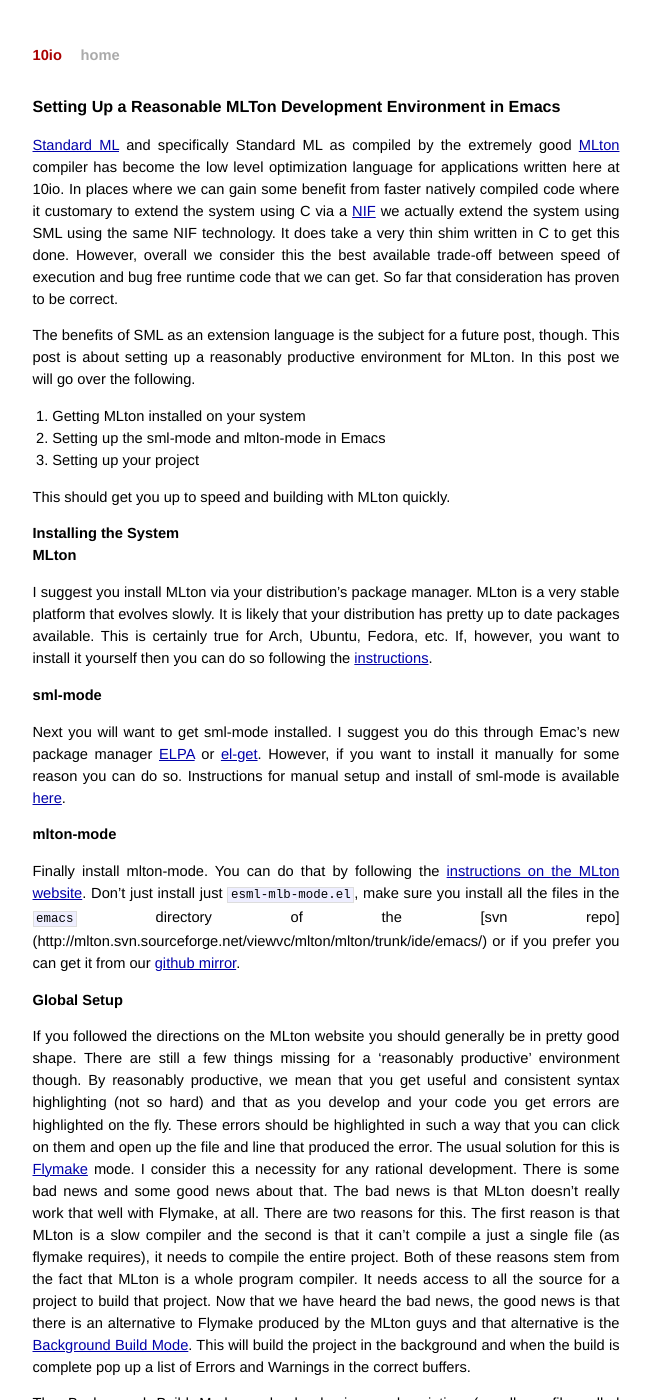
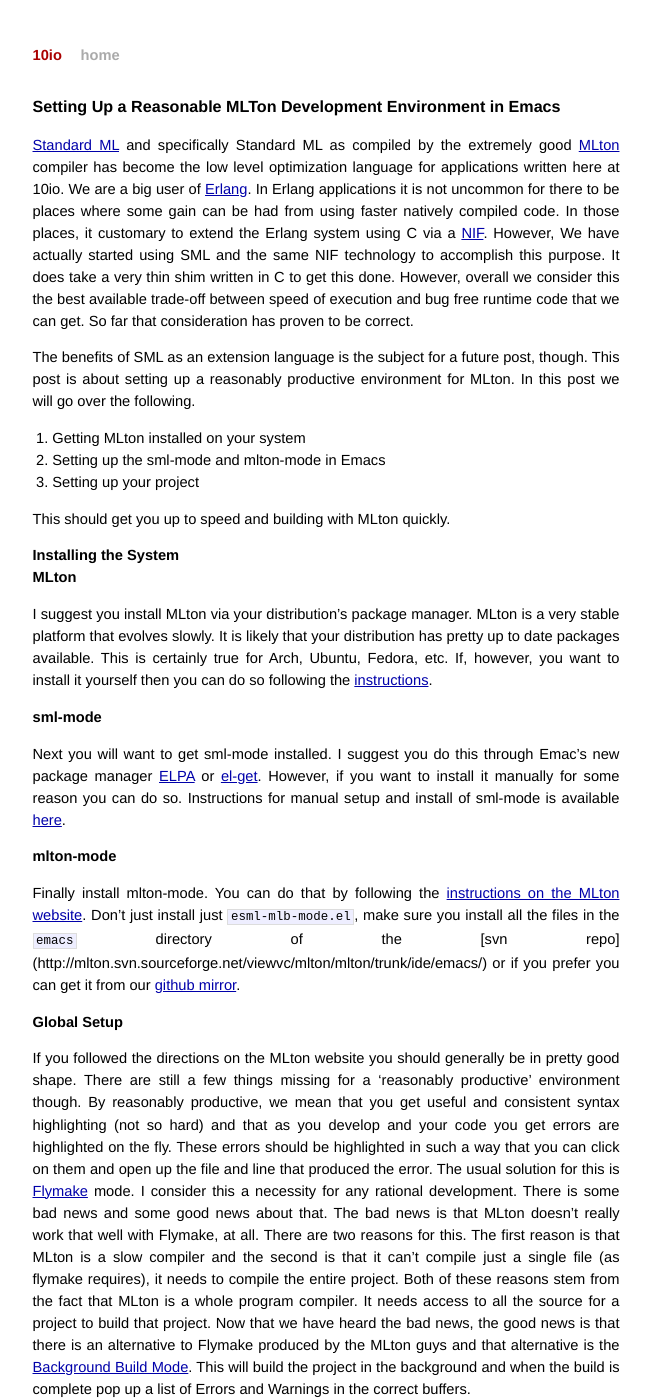
Before and after one commit to afiniate/blog, a Jekyll site: the page built from _posts/2012-04-08-setting-up-a-reasonable-mlton-development-environment-in-emacs.md, in a window 1280 px wide and 1400 px high. Shown: the whole window, without its empty margins (314-965 px from the left). Built offline with Jekyll 4.4.1, drawn with Linux system fonts in a browser that asks for light colours; Markdown is read by kramdown in place of the engine named in the settings; comment, search, counter and statistics services are not loaded.

Commit message:
fix bugs in the 2012/04/08 post

```diff
--- a/_posts/2012-04-08-setting-up-a-reasonable-mlton-development-environment-in-emacs.md
+++ b/_posts/2012-04-08-setting-up-a-reasonable-mlton-development-environment-in-emacs.md
@@ -9,15 +9,17 @@
 [Standard ML](http://en.wikipedia.org/wiki/Standard_ML) and
 specifically Standard ML as compiled by the extremely good
 [MLton](http://mlton.org) compiler has become the low level
-optimization language for applications written here at 10io. In places
-where we can gain some benefit from faster natively compiled code
-where it customary to extend the system using C via a
-[NIF](http://www.erlang.org/doc/man/erl_nif.html) we actually extend
-the system using SML using the same NIF technology. It does take a
-very thin shim written in C to get this done. However, overall we
-consider this the best available trade-off between speed of execution
-and bug free runtime code that we can get. So far that consideration
-has proven to be correct.
+optimization language for applications written here at 10io. We are a
+big user of [Erlang](http://www.erlang.org). In Erlang applications it
+is not uncommon for there to be places where some gain can be had from
+using faster natively compiled code. In those places, it customary to
+extend the Erlang system using C via a
+[NIF](http://www.erlang.org/doc/man/erl_nif.html). However, We have
+actually started using SML and the same NIF technology to accomplish
+this purpose. It does take a very thin shim written in C to get this
+done. However, overall we consider this the best available trade-off
+between speed of execution and bug free runtime code that we can
+get. So far that consideration has proven to be correct.
 
 The benefits of SML as an extension language is the subject for a
 future post, though. This post is about setting up a reasonably
@@ -77,7 +79,7 @@
 some good news about that. The bad news is that MLton doesn't really
 work that well with Flymake, at all. There are two reasons for
 this. The first reason is that MLton is a slow compiler and the second
-is that it can't compile a just a single file (as flymake requires),
+is that it can't compile just a single file (as flymake requires),
 it needs to compile the entire project. Both of these reasons stem
 from the fact that MLton is a whole program compiler. It needs access
 to all the source for a project to build that project. Now that we
```
